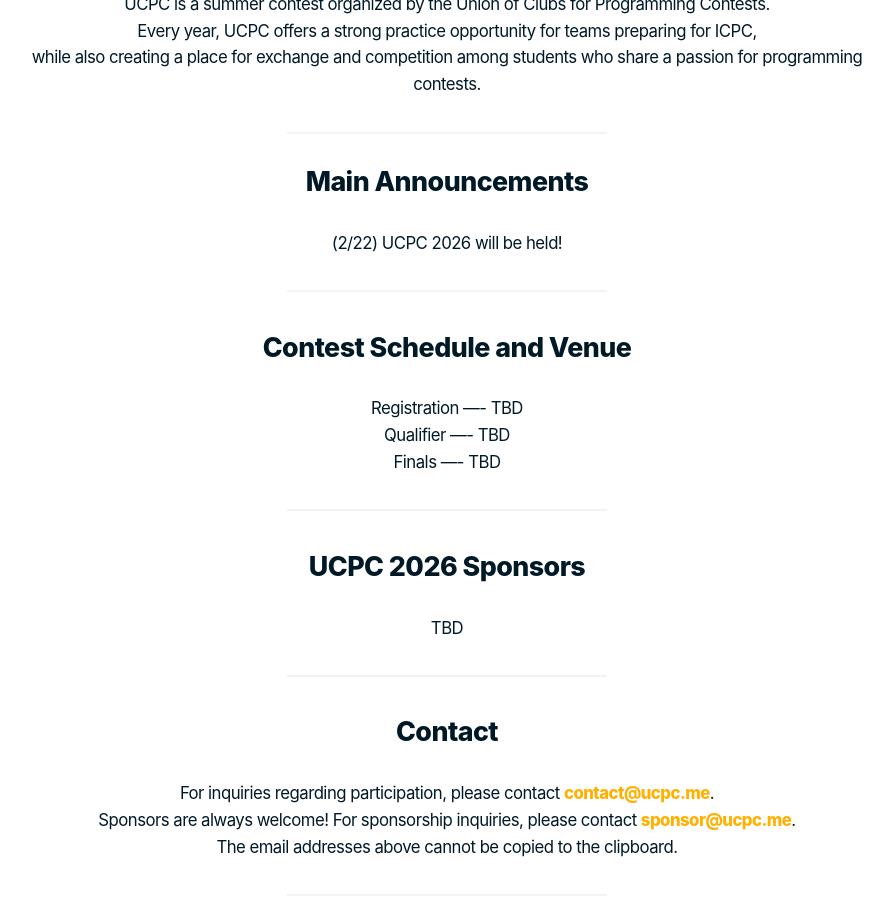
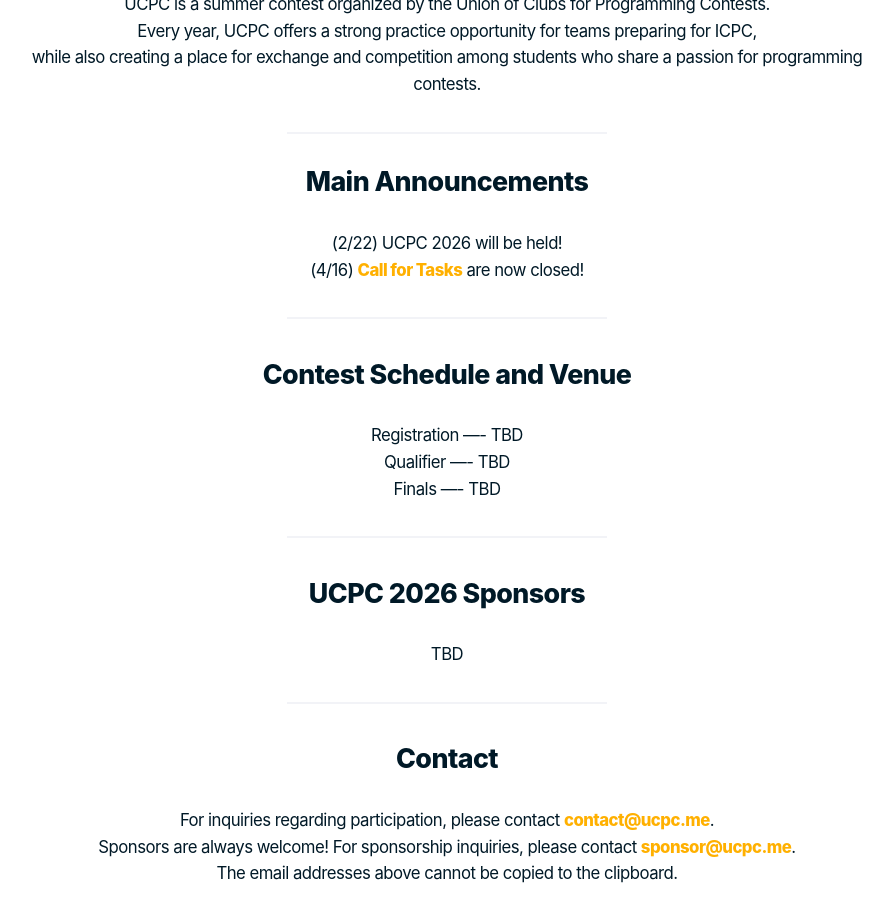
Before and after one commit to ucpcc/2026, a Jekyll site: the page built from en/index.md, in a window 1280 px wide and 900 px high, scrolled down 1333 px. Shown: the whole window, without its empty margins (193-1086 px from the left). Built offline with Jekyll 4.4.1, drawn with Linux system fonts in a browser that asks for light colours; some web fonts are replaced.

Commit message:
close call for task (en)

```diff
--- a/en/index.md
+++ b/en/index.md
@@ -8,6 +8,7 @@ permalink: /en/
 ## Main Announcements
 
 - (2/22) UCPC 2026 will be held!
+- (4/16) [Call for Tasks](https://2026.ucpc.me/en/tasks/) are now closed!
 
 ---
 
```
